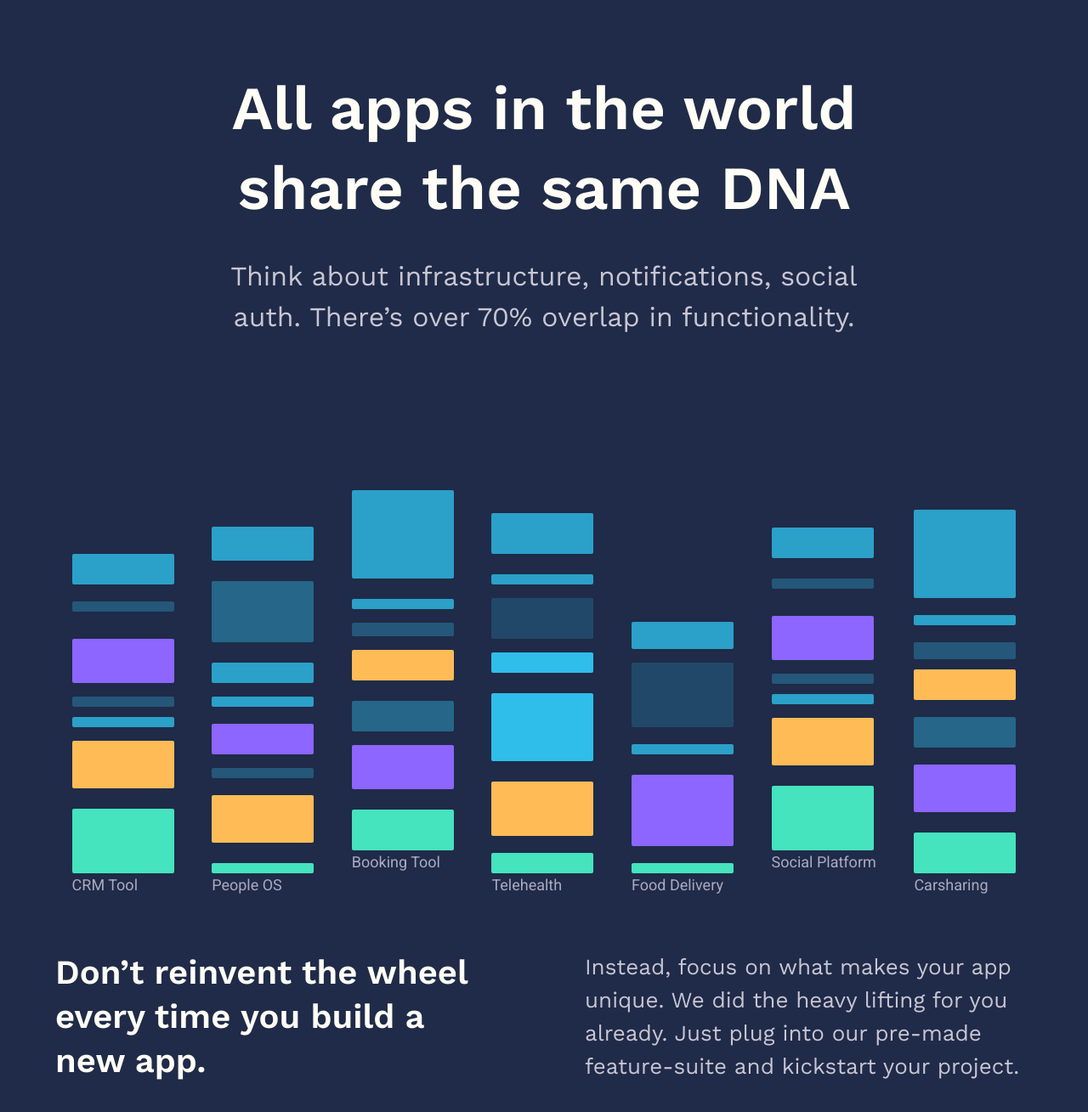
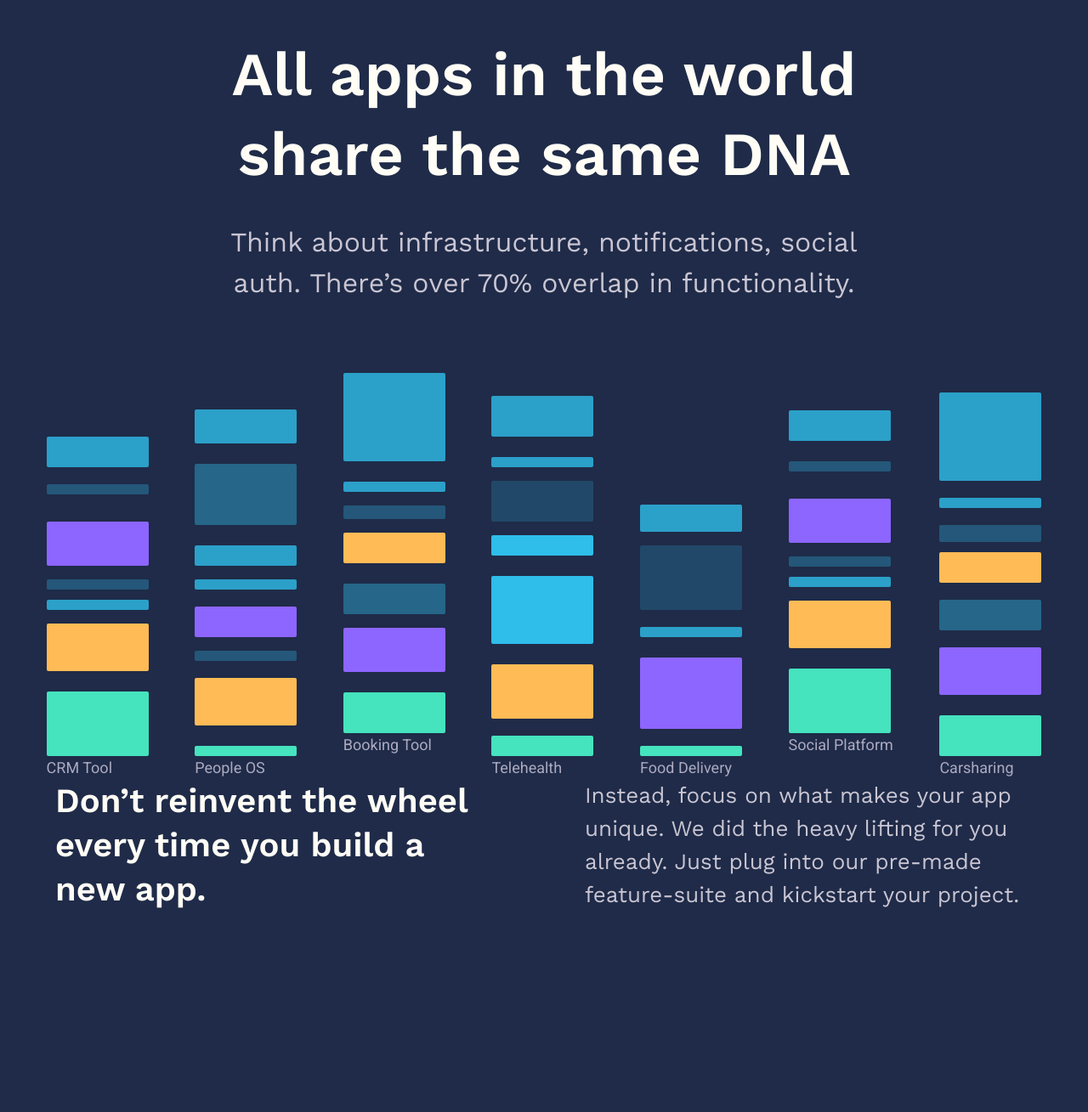
Before and after one commit to reydelo/app-DNAsty-demo, a Next.js app: page / in a window 1280 px wide. Shown: the part 137-1446 px from the top of the page at 85% size. After the commit the page ends 1306 px from the top, so only its background shows below. Built offline with nearby package versions, Linux system fonts and the light colour scheme.

Commit message:
set min-height and max-width on first child of body

```diff
--- a/src/styles/AppDnaStacks.module.css
+++ b/src/styles/AppDnaStacks.module.css
@@ -1,11 +1,8 @@
 .dnaStacks {
-  height: 600px;
   width: 100%;
-  max-width: 1200px;
   display: flex;
   justify-content: space-evenly;
   align-items: flex-end;
-  padding: 4rem 0;
 }
 
 .coloredLabel {
--- a/src/styles/Home.module.css
+++ b/src/styles/Home.module.css
@@ -1,6 +1,5 @@
 .main {
   padding: 6rem 0;
-  min-height: 100vh;
   display: flex;
   flex-direction: column;
   justify-content: space-between;
@@ -8,7 +7,7 @@
 }
 
 .hero {
-  height: 70vh;
+  height: 60vh;
   display: flex;
   flex-direction: column;
   align-items: center;
--- a/src/styles/globals.css
+++ b/src/styles/globals.css
@@ -13,7 +13,7 @@
 
   --background-color: var(--blue-zodiac);
 
-  --max-width: 1100px;
+  --max-width: 1440px;
 }
 
 * {
@@ -31,6 +31,12 @@ body {
   color: var(--lavender-grey);
 }
 
+body:first-child {
+  min-height: 100vh;
+  max-width: var(--max-width);
+  margin: 0 auto;
+}
+
 a {
   color: inherit;
   text-decoration: none;
```
